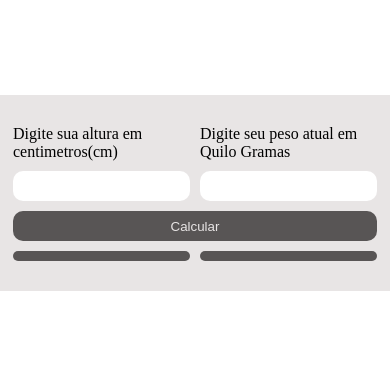
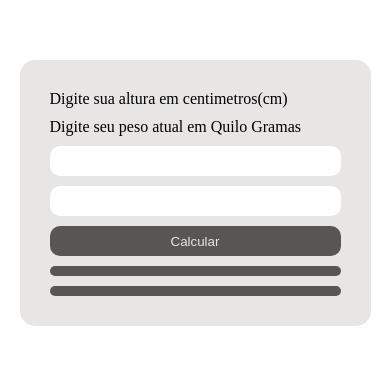
Before and after one commit to Xcode-sketch/Calculadora-de-IMC, a plain HTML site: page index.html in a window 390 px wide. Shown: the part 229-594 px from the top of the page. Drawn offline with Linux system fonts and the light colour scheme.

Commit message:
feat: Responsiividade

```diff
--- a/css/style.css
+++ b/css/style.css
@@ -28,6 +28,7 @@ body {
     background-color: var(--fundo-principal);
     padding: 30px;
     border-radius: 15px;
+    overflow: hidden;
 }
 .container button {
     border: none;
@@ -35,12 +36,21 @@ body {
     height: 30px;
     background-color: var(--destaque);
     color: var(--fundo-principal);
+    overflow: hidden;
 }
 .container input[type=number] {
     border: none;
     height: 30px;
     border-radius: 10px;
     text-align: center;
+    overflow: hidden;
+    appearance: textfield;
+    -moz-appearance: textfield;
+}
+.container input[type=number]::-webkit-outer-spin-button,
+.container input[type=number]::-webkit-inner-spin-button {
+    -webkit-appearance: none;
+    margin: 0;
 }
 .resultado,
 .erro {
@@ -48,4 +58,12 @@ body {
     color: var(--fundo-principal);
     border-radius: 10px;
     padding: 5px;
+    overflow: hidden;
 }
+@media (max-width: 900px) {
+    .container {
+        display: flex;
+        flex-direction: column;
+        width: 90%;
+    }
+}
```
